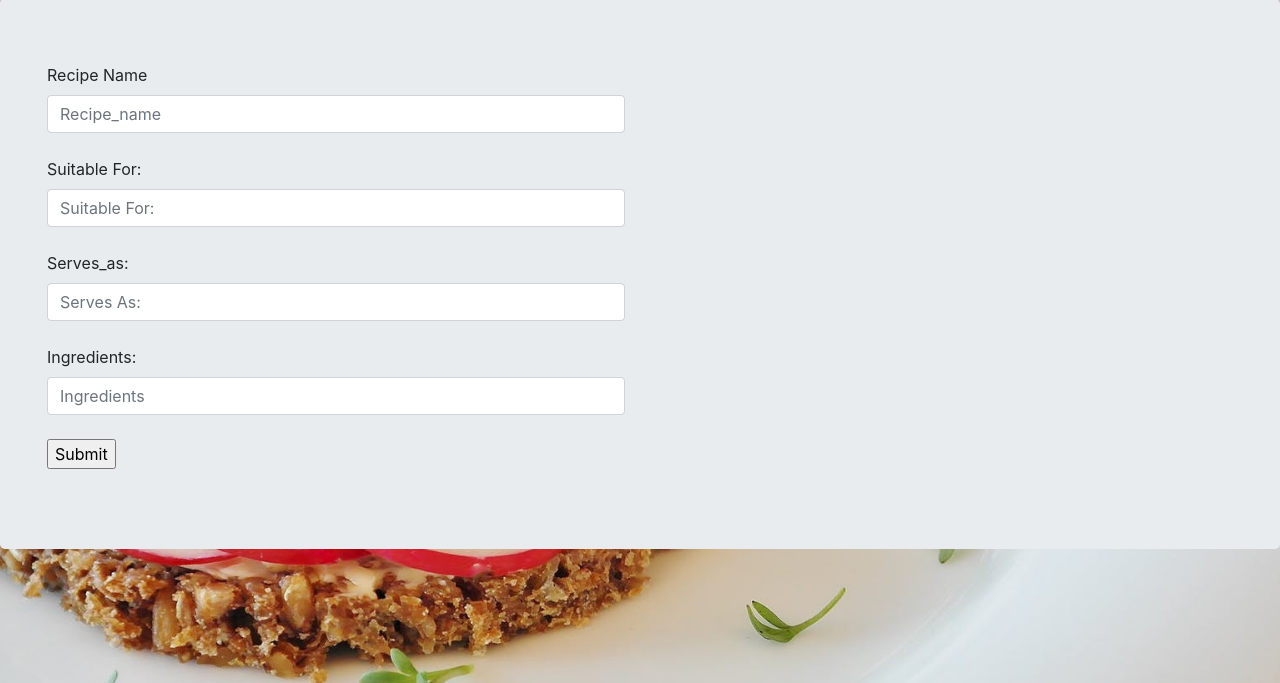
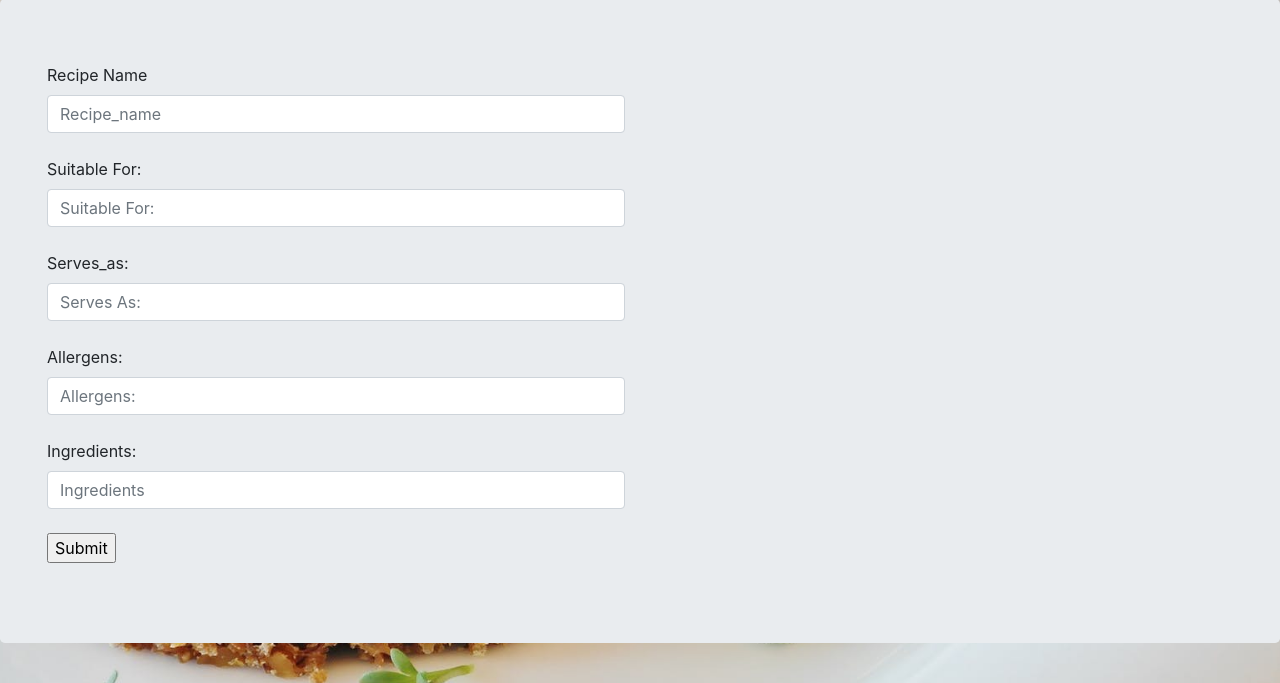
Before and after one commit to flo0909/flaskapp-project, a Flask app: page /add in a window 1280 px wide. Shown: the part 57-740 px from the top of the page. Run offline with Flask 2, Linux system fonts and the light colour scheme; some libraries are stand-ins or nearby versions.

Commit message:
added Allergens category

```diff
--- a/app.py
+++ b/app.py
@@ -25,6 +25,7 @@ def add():
         Recipe_name = request.form['Recipe_name']
         Suitable_for = request.form['Suitable_for']
         Serves_as = request.form['Serves_as']
+        Allergens = request.form['Allergens']
 
         Ingredients = request.form['Ingredients']
         user.insert_one(
@@ -33,6 +34,7 @@ def add():
                 'Details':{
                     'Suitable_for': Suitable_for ,
                     'Serves_as': Serves_as ,
+                    'Allergens': Allergens ,
                 },
                 'Ingredients': [Ingredients]
                 }
@@ -62,18 +64,23 @@ def update(name):
     Ingredients=''
     usuitablefor=''
     uservesas=''
+    uallergens=''
 
     if request.method == 'POST':
         Recipe_name = request.form['urecipe']
         Suitable_for = request.form['usuitablefor']
         Serves_as = request.form['uservesas']
+        Allergens = request.form['uallergens']
+
+
         Ingredients = request.form['uingr']
         user.update({'Recipe_name':name } , {'$set':{'Recipe_name': Recipe_name}})
         user.update({'Recipe_name':name } , {'$set':{'Details':{ 'Suitable_for': Suitable_for } }})
         user.update({'Recipe_name':name } , {'$set':{'Details':{ 'Serves_as': Serves_as } }})
+        user.update({'Recipe_name':name } , {'$set':{'Details':{ 'Allergens': Allergens } }})
         user.update({ 'Recipe_name':Recipe_name} , {'$set':{'Ingredients': [Ingredients]}})
         return redirect(url_for('find'))
-    return render_template('update.html', uservesas=uservesas , usuitablefor=usuitablefor  ,urecipe=urecipe, name=name, Recipe_name=Recipe_name, user=user, user4=user4, Ingredients=Ingredients,uingr=uingr )
+    return render_template('update.html',  uallergens=uallergens  , uservesas=uservesas , usuitablefor=usuitablefor  ,urecipe=urecipe, name=name, Recipe_name=Recipe_name, user=user, user4=user4, Ingredients=Ingredients,uingr=uingr )
 
 
 @app.route('/results/')
--- a/templates/add.html
+++ b/templates/add.html
@@ -12,6 +12,9 @@
                 <label for="formGroupExampleInput">Serves_as:</label>
                 <input type="text" name="Serves_as" class="form-control" id="formGroupExampleInput" placeholder="Serves As:">
                  <br>
+                 <label for="formGroupExampleInput">Allergens:</label>
+                 <input type="text" name="Allergens" class="form-control" id="formGroupExampleInput" placeholder="Allergens:">
+                  <br>
                <label for="formGroupExampleInput">Ingredients:</label>
                <input type="text" name="Ingredients" class="form-control" id="formGroupExampleInput" placeholder="Ingredients">
                <br>
--- a/templates/recipe.html
+++ b/templates/recipe.html
@@ -8,6 +8,7 @@
     <h2>Recipe_name:{{user.find_one({"Recipe_name":name }).Recipe_name}}</h2>
     <h2>Suitable For: {{user.find_one({"Recipe_name":name }).Details.Suitable_for}}</h2>
     <h2>Serves As: {{user.find_one({"Recipe_name":name }).Details.Serves_as}}</h2>
+    <h2>Allergens {{user.find_one({"Recipe_name":name }).Details.Allergens}}</h2>
     <h2>Ingredients:{{user.find_one({"Recipe_name":name }).Ingredients[0]}}</h2>
 <a  class="btn recipe" action="{{user4}}" href="find"><h1>Delete</h1></a>
 
--- a/templates/results.html
+++ b/templates/results.html
@@ -8,6 +8,7 @@
     <h2>Recipe_name: {{user.find_one({"Recipe_name":name }).Recipe_name}}</h2>
     <h2>Suitable For: {{user.find_one({"Recipe_name":name }).Details.Suitable_for}}</h2>
     <h2>Serves As: {{user.find_one({"Recipe_name":name }).Details.Serves_as}}</h2>
+    <h2>Allergens: {{user.find_one({"Recipe_name":name }).Details.Allergens}}</h2>
     <h2>Ingredients: {{user.find_one({"Recipe_name":name }).Ingredients[0]}}</h2>
 
     <a  class="btn updt"  href="/update/{{user.find_one({'Recipe_name':name }).Recipe_name}}"><h2>Update</h2></a>
--- a/templates/sort.html
+++ b/templates/sort.html
@@ -9,6 +9,7 @@
 <h3><strong>Recipe Name: </strong>{{user.Recipe_name }}</h3>
 <h4><strong>Suitable For: </strong>{{user.Details.Suitable_for}}</h4>
 <h4><strong>Serves As: </strong>{{user.Details.Serves_as}}</h4>
+<h4><strong>Allergens: </strong>{{user.Details.Allergens}}</h4>
 <h4><strong>Ingredients: </strong>{{user.Ingredients[0]}}</h4>
 {% endfor %}
 </div>
--- a/templates/update.html
+++ b/templates/update.html
@@ -16,6 +16,9 @@
                     <label for="formGroupExampleInput">Update Serves As to:</label>
                     <input type="text" name="uservesas" class="form-control" id="formGroupExampleInput" placeholder="{{user.find_one({'Recipe_name':name }).Details.Serves_as}}">
                      <br>
+                     <label for="formGroupExampleInput">Update Allergens to:</label>
+                     <input type="text" name="uallergens" class="form-control" id="formGroupExampleInput" placeholder="{{user.find_one({'Recipe_name':name }).Details.Allergens}}">
+                      <br>
                    <label for="formGroupExampleInput">Update ingredients:</label>
                    <input type="text" name="uingr" class="form-control" id="formGroupExampleInput" placeholder="{{user.find_one({'Recipe_name':name }).Ingredients[0]}}">
                    <br>
```
